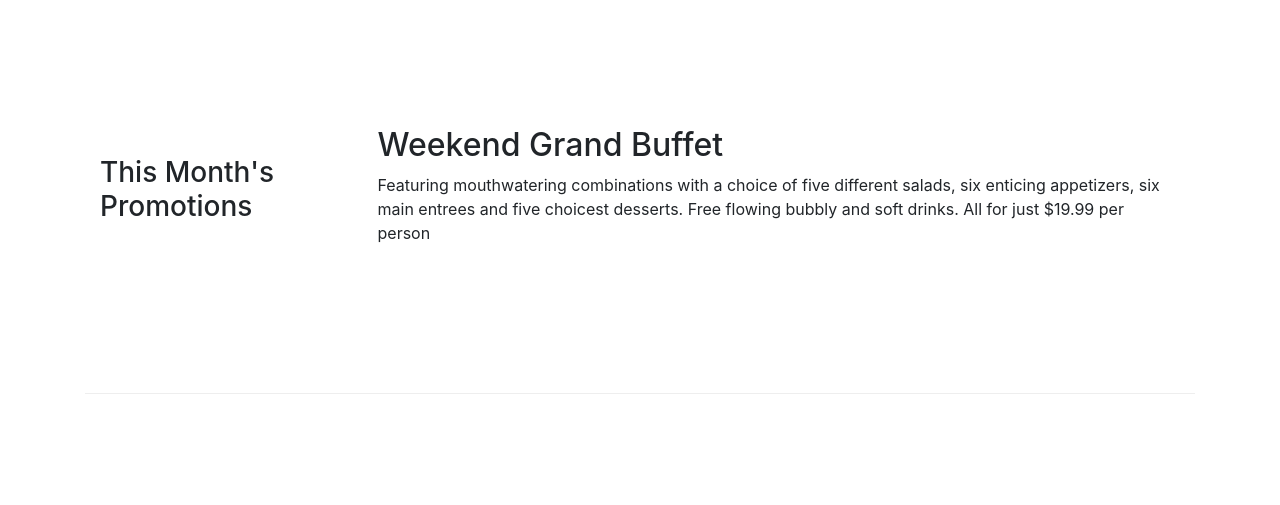
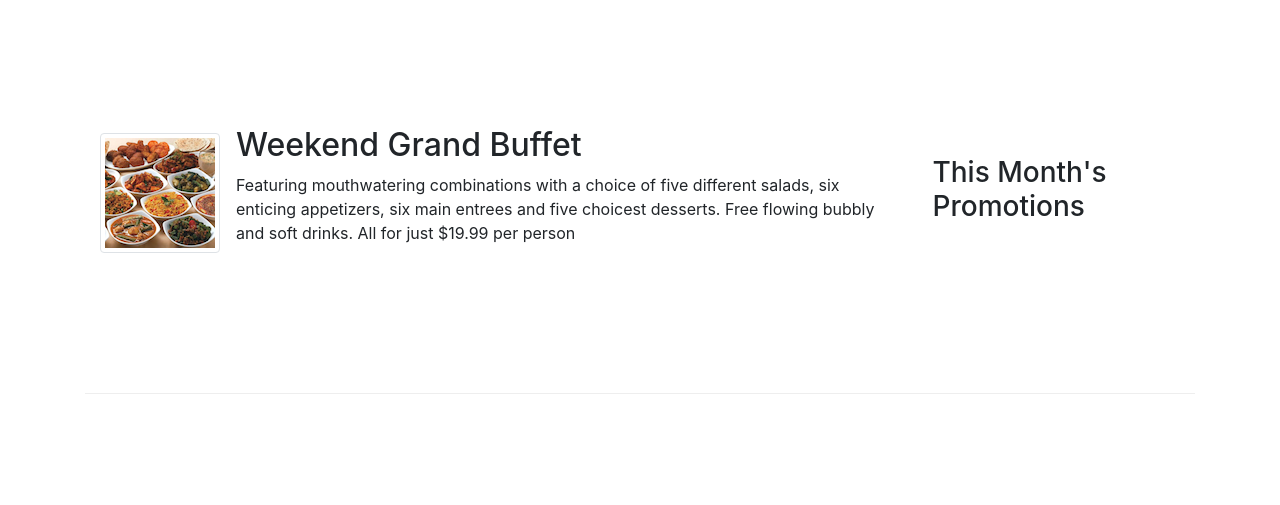
Before and after one commit to snp-786/conFusion, a website: page index_1.html in a window 1280 px wide. Shown: the part 740-1245 px from the top of the page. Drawn offline with nearby package versions, Linux system fonts and the light colour scheme.

Commit message:
image and badges

```diff
--- a/index_1.html
+++ b/index_1.html
@@ -64,12 +64,18 @@
 
 
         <div class="row row-content align-items-center">
-            <div class="col-12 col-sm-4 col-md-3">
+            <div class="col-12 col-sm-4 order-sm-last col-md-3">
                 <h3>This Month's Promotions</h3>
             </div>
-            <div class="col col-sm col-md">
-                <h2>Weekend Grand Buffet</h2>
-                <p>Featuring mouthwatering combinations with a choice of five different salads, six enticing appetizers, six main entrees and five choicest desserts. Free flowing bubbly and soft drinks. All for just $19.99 per person </p>
+            <div class="col col-sm order-sm-first col-md">
+                <div class="media">
+                    <img class="d-flex mr-3 img-thumbnail align-self-center"
+                            src="img/buffet.png" alt="Buffet">
+                    <div class="media-body">
+                        <h2 class="mt-0">Weekend Grand Buffet</h2>
+                        <p class="d-none d-sm-block">Featuring mouthwatering combinations with a choice of five different salads, six enticing appetizers, six main entrees and five choicest desserts. Free flowing bubbly and soft drinks. All for just $19.99 per person </p>
+                    </div>
+                </div>
             </div>
         </div>
 
```
Also changed, not shown: img/alberto.png (added), img/buffet.png (added), img/logo.png (added), img/uthappizza.png (added), 1 other file.
